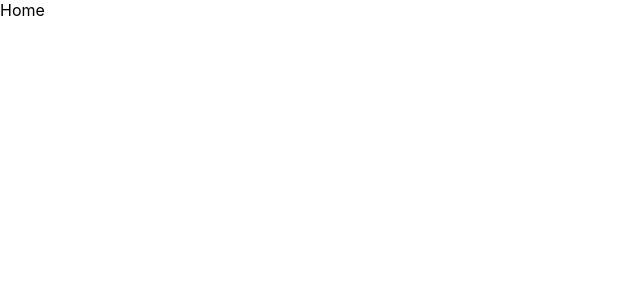
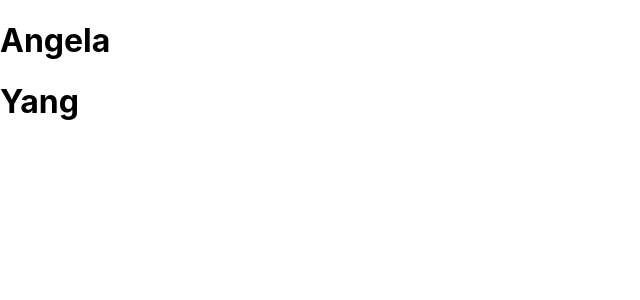
Before and after one commit to angelayang2018/angelayang2018.github.io, a React (Create React App) app: page / in a window 1280 px wide. Shown: the top 300 px of the page, without its empty margins (0-640 px from the left). Built offline with nearby package versions, Linux system fonts and the light colour scheme.

Commit message:
Create Navbar

```diff
--- a/src/App.js
+++ b/src/App.js
@@ -1,16 +1,15 @@
 import React from "react";
 import "./App.css";
-import {Home} from "./pages/Home";
-import {About} from "./pages/About";
-import {Project} from "./pages/Project";
+import Home from "./pages/Home";
+import About from "./pages/About";
+import Project from "./pages/Project";
+import Navbar from "./components/Navbar";
 import { BrowserRouter, Route, Routes } from "react-router-dom";
 
 function App() {
-  require("react-dom");
-  window.React2 = require("react");
-  console.log(window.React1 === window.React2);
   return (
     <div>
+      <Navbar></Navbar>
       <BrowserRouter>
         <Routes>
           <Route path="/" element={<Home />} />
--- /dev/null
+++ b/src/components/Navbar.js
@@ -0,0 +1,8 @@
+import React from 'react';
+
+export default function Navbar(){
+    return(<div>
+        <h1>Angela</h1>
+        <h1>Yang</h1>
+    </div>)
+}
--- a/src/pages/About.js
+++ b/src/pages/About.js
@@ -1,5 +1,5 @@
 import React from 'react';
 
-export function About(){
+export default function About(){
     return(<div>About</div>)
 }
--- a/src/pages/Home.js
+++ b/src/pages/Home.js
@@ -1,6 +1,10 @@
 import React from "react";
 
-export function Home() {
+export default function Home() {
 
-  return <div>Home</div>;
+  return <div>
+
+
+
+  </div>;
 }
--- a/src/pages/Project.js
+++ b/src/pages/Project.js
@@ -1,5 +1,5 @@
 import React from 'react';
 
-export function Project(){
+export default function Project(){
     return(<div>Project</div>)
 }
```
